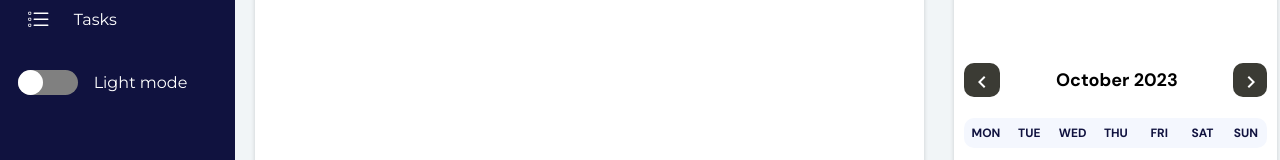
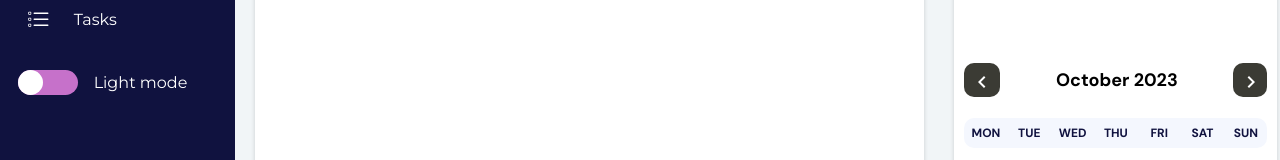
Before and after one commit to k2pbac/codify, a React (Create React App) app: page / in a window 1280 px wide. Shown: the part 246-406 px from the top of the page. Built offline with nearby package versions, Linux system fonts and the light colour scheme.

Commit message:
toggle color styles

```diff
--- a/src/components/SidePanel.js
+++ b/src/components/SidePanel.js
@@ -7,9 +7,14 @@ import ItemModal from "./ItemModal";
 
 const SidePanel = () => {
   const [show, setShow] = useState(false);
-
+  const [colorMode, setColorMode] = useState("Light");
   const handleClose = () => setShow(false);
   const handleShow = () => setShow(true);
+
+  const updateColorMode = () => {
+    if (colorMode == "Light") setColorMode("Dark");
+    else setColorMode("Light");
+  };
 
   return (
     <div className="side-panel">
@@ -27,9 +32,9 @@ const SidePanel = () => {
           Tasks
         </a>
         <div>
-          <input type="checkbox" id="switch" />
+          <input onChange={updateColorMode} type="checkbox" id="switch" />
           <label htmlFor="switch">Toggle</label>
-          Light mode
+          {colorMode} mode
         </div>
         {/* <a href="/">
           <LuSettings />
--- a/src/styles/SidePanel.css
+++ b/src/styles/SidePanel.css
@@ -35,7 +35,6 @@
   text-indent: -9999px;
   width: 60px;
   height: 25px;
-  background: grey;
   display: block;
   border-radius: 50px;
   position: relative;
@@ -53,8 +52,12 @@
   transition: 0.3s;
 }
 
+.side-panel input + label {
+  background: #c671ca;
+}
+
 .side-panel input:checked + label {
-  background: #bada55;
+  background: #621b65;
 }
 
 .side-panel input:checked + label:after {
```
